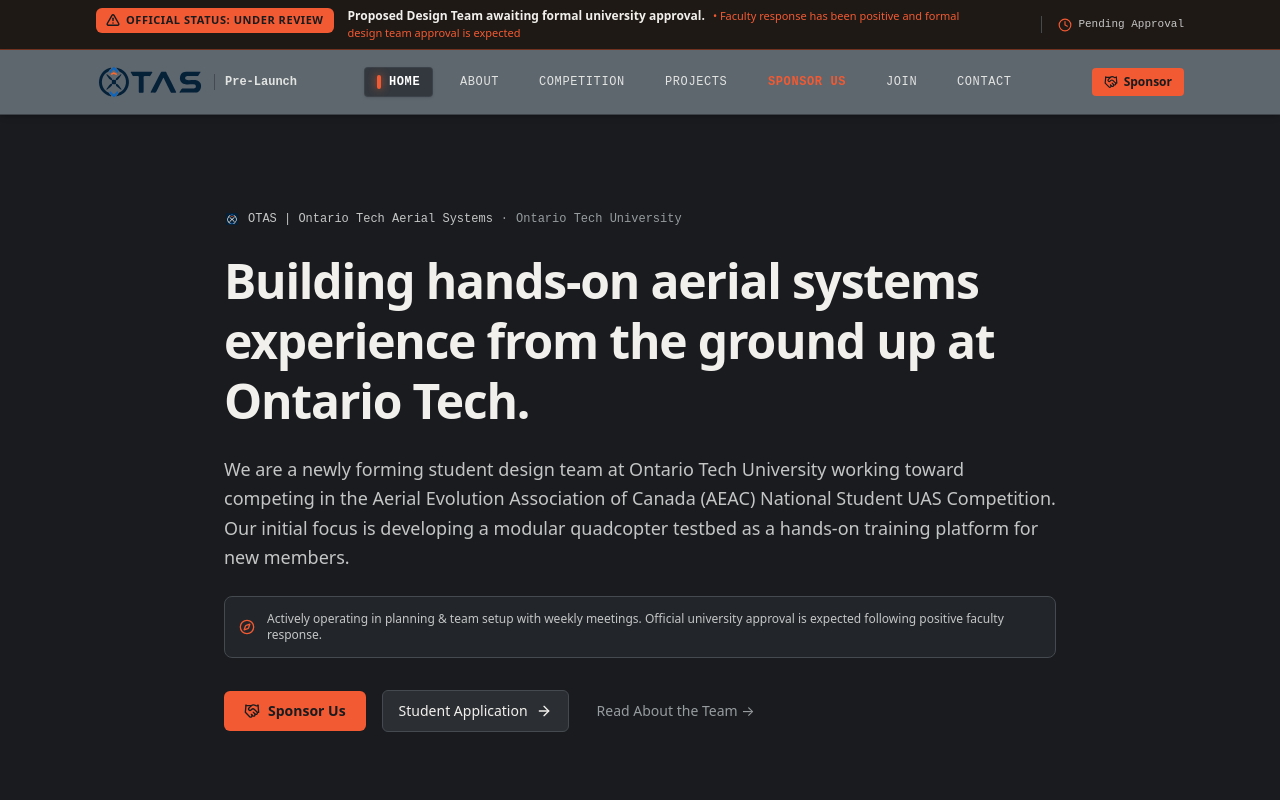
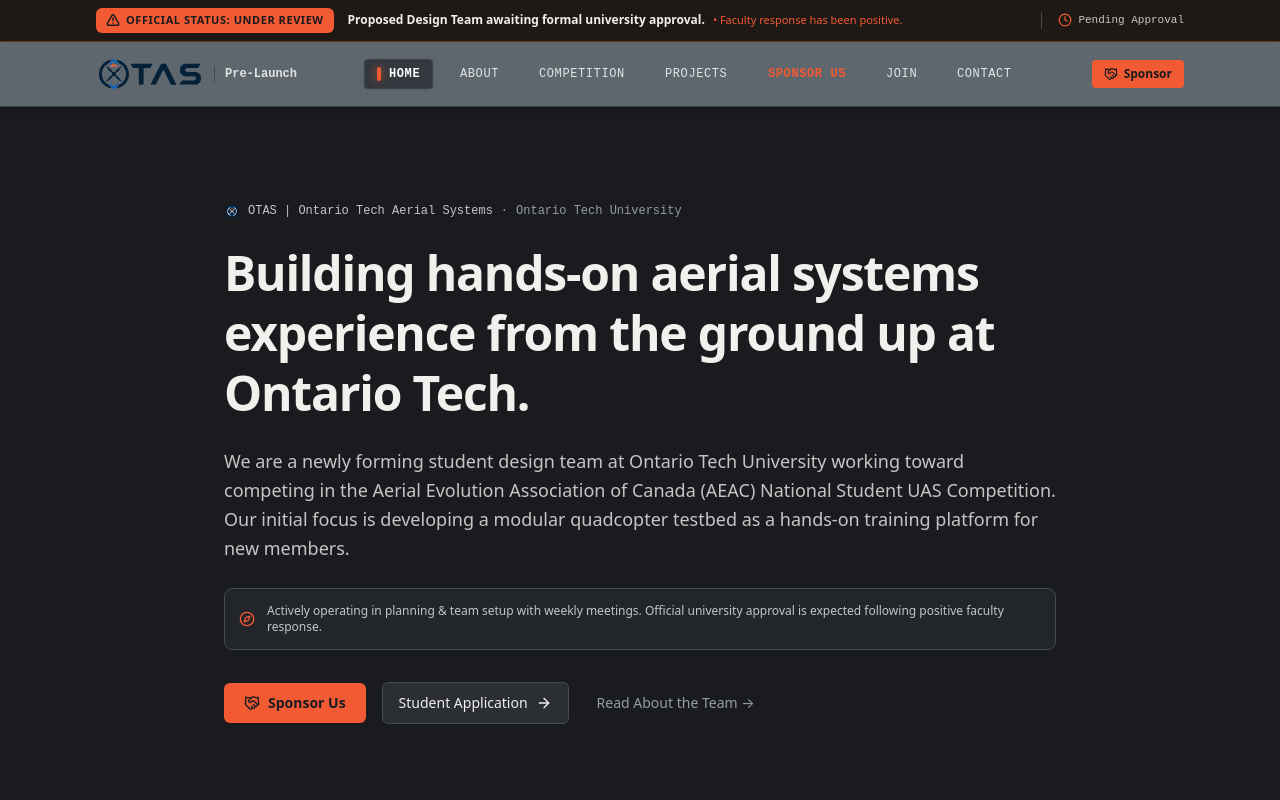
Before and after one commit to otudrone-team/OTAS-Website, a React (Vite) app: page / in a window 1280 px wide. Shown: the top 800 px of the page. Built offline with nearby package versions, Linux system fonts and the light colour scheme.

Commit message:
docs: shorten provisional status subtext

```diff
--- a/src/data/content.ts
+++ b/src/data/content.ts
@@ -112,7 +112,7 @@
     enabled: true,
     badge: "Official Status: Under Review",
     message: "Proposed Design Team awaiting formal university approval.",
-    subtext: "Faculty response has been positive and formal design team approval is expected",
+    subtext: "Faculty response has been positive.",
   },
 
   // External Form Links
```
